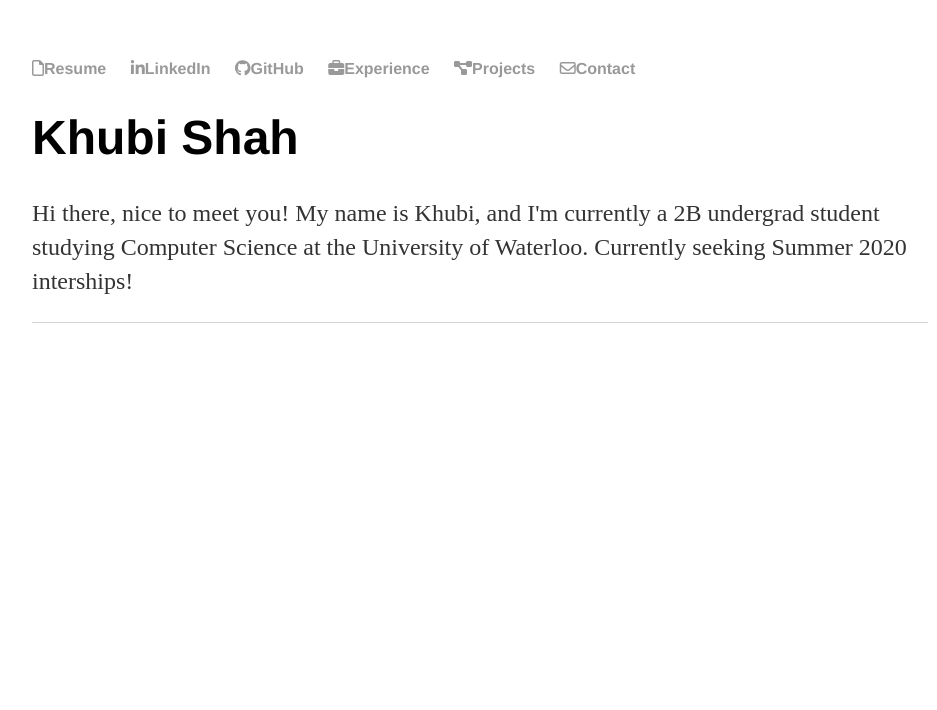
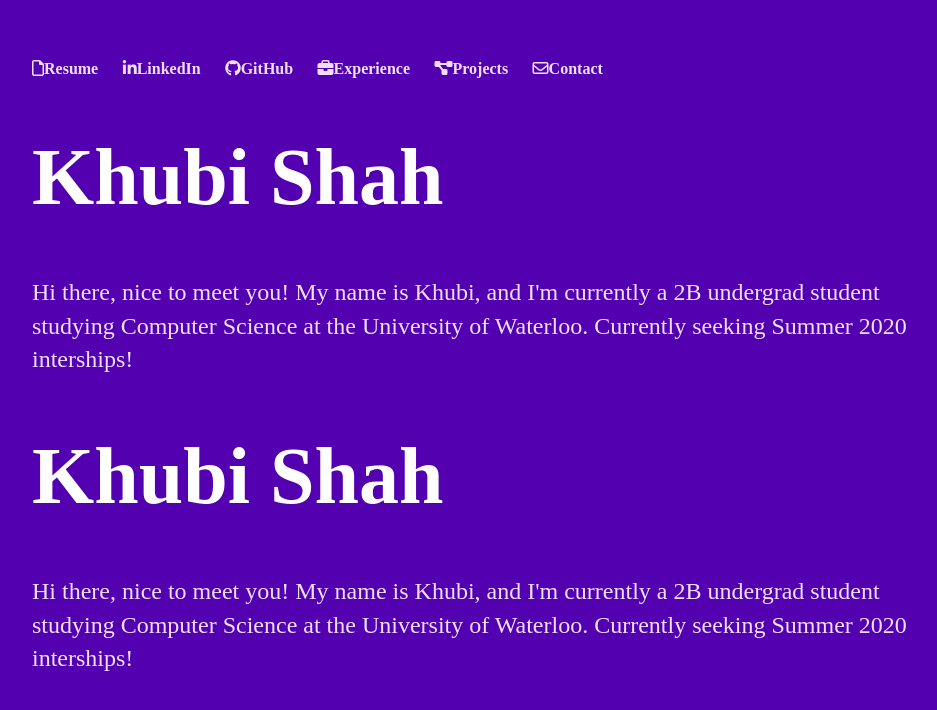
Before and after one commit to khubishah/khubishah.github.io, a Jekyll site: the page built from index.html, in a window 1280 px wide. Shown: the top 710 px of the page, without its empty margins (160-1097 px from the left). Built offline with Jekyll 4.4.1, drawn with Linux system fonts in a browser that asks for light colours; nearby versions of some CDN libraries; some web fonts are replaced.

Commit message:
colors/fonts

```diff
--- a/_layouts/default.html
+++ b/_layouts/default.html
@@ -5,6 +5,7 @@
 			<script src="https://kit.fontawesome.com/a65c34d223.js" crossorigin="anonymous"></script>
 			<!-- link to main stylesheet -->
 			<link rel="stylesheet" type="text/css" href="/css/main.css">
+			<link href="https://fonts.googleapis.com/css?family=Frank+Ruhl+Libre&display=swap" rel="stylesheet">
 		</head>
 		<body>
 			<nav>
@@ -18,7 +19,10 @@
 	    		</ul>
 			</nav>
 			<div class="container">
-
+			<div class="blurb">
+				<h1>Khubi Shah</h1>
+				<p>Hi there, nice to meet you! My name is Khubi, and I'm currently a 2B undergrad student studying Computer Science at the University of Waterloo. Currently seeking Summer 2020 interships! </p>
+			</div>
 			{{ content }}
 
 			</div><!-- /.container -->
--- a/css/main.css
+++ b/css/main.css
@@ -1,9 +1,9 @@
 @import url(https://maxcdn.bootstrapcdn.com/font-awesome/4.7.0/css/font-awesome.min.css);
-@import url('https://fonts.googleapis.com/css?family=Raleway:200');
 
 body {
     margin: 60px auto;
     width: 70%;
+    background-color: #5300B0;
 }
 nav ul, footer ul {
     font-family:'Helvetica', 'Arial', 'Sans-Serif';
@@ -17,24 +17,25 @@
 }
 a {
     text-decoration: none;
-    color: #999;
+    color: #EEE0FC;
+    font-size:1em;
+    font-family: 'Frank Ruhl Libre', serif;
 }
 a:hover {
     text-decoration: underline;
 }
 h1 {
-    font-size: 3em;
-    font-family:'Helvetica', 'Arial', 'Sans-Serif';
+    font-size: 5em;
+    font-family: 'Frank Ruhl Libre', serif;
+    color: #FFFFFF;
 }
 p {
     font-size: 1.5em;
     line-height: 1.4em;
-    color: #333;
+    color: #EEE0FC;
+    font-family: 'Frank Ruhl Libre', serif;
 }
-footer {
-    border-top: 1px solid #d5d5d5;
-    font-size: .8em;
-}
+
 
 ul.posts {
     margin: 20px auto 40px;
```
